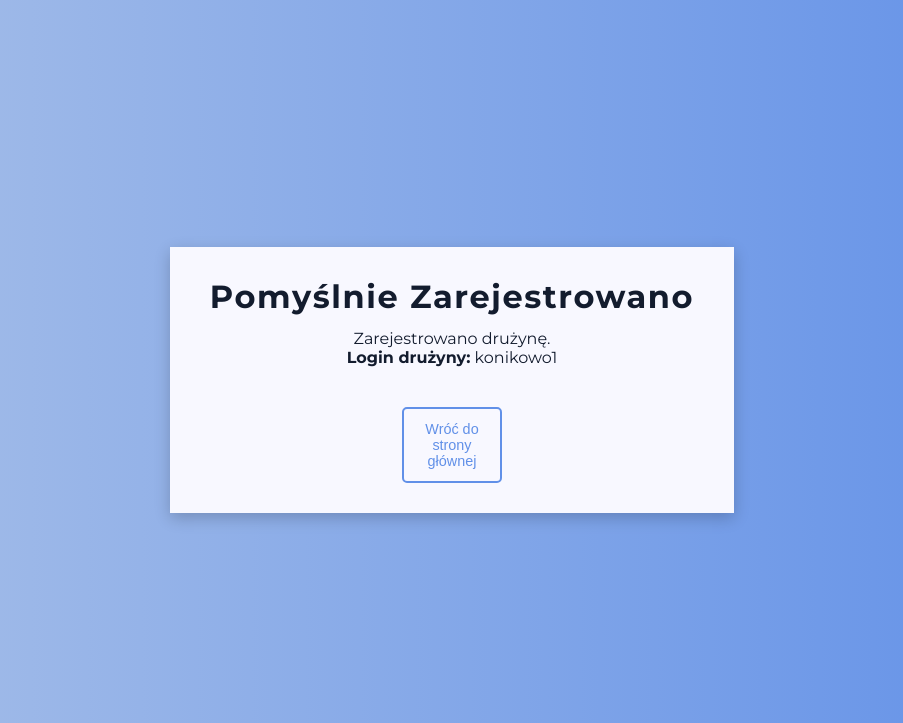
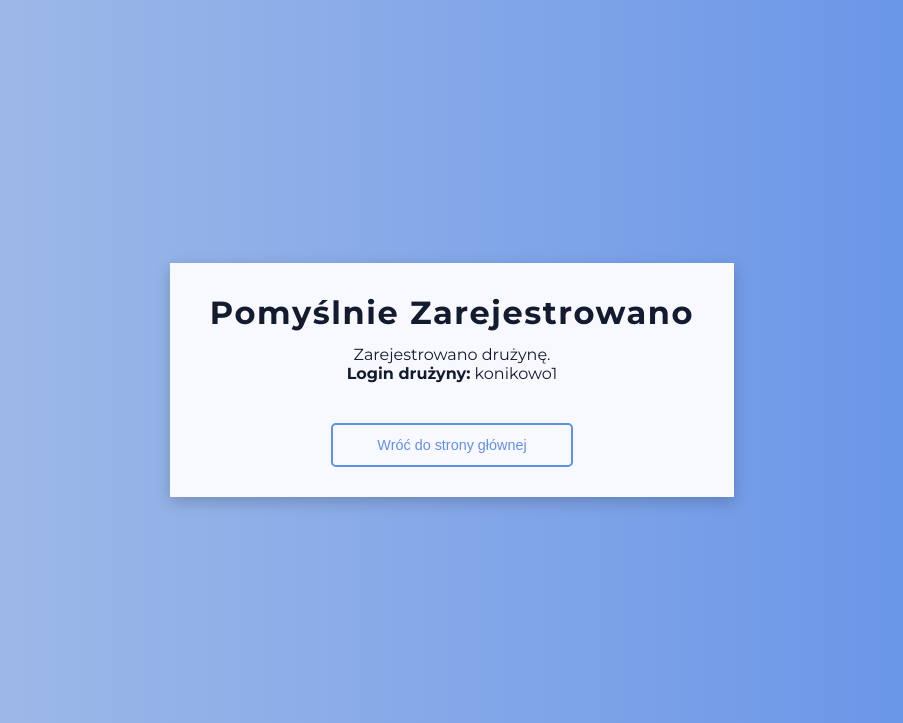
Before and after one commit to rajke24/coding_competition_app, a Django app: template users/templates/users/registration_success.html in a window 1280 px wide. Shown: the top 723 px of the page, without its empty margins (188-1091 px from the left). Run offline with Django 3.2, Linux system fonts and the light colour scheme; the template is opened without the code that fills it: values that come from a table or form of the project are taken from there, others are empty; data comes from the database, SQL or seed files in the repository.

Commit message:
Widen one button

```diff
--- a/users/templates/users/registration_success.html
+++ b/users/templates/users/registration_success.html
@@ -20,7 +20,7 @@
             <p>Zarejestrowano drużynę.</p>
             <strong>Login drużyny:</strong> {{ team.team_as_user.username }}
             <div style="margin-top: 40px">
-                <button class="btn accept-btn" onclick="location.href = '/'">Wróć do strony głównej</button>
+                <button style="width: 50%" class="btn accept-btn" onclick="location.href = '/'">Wróć do strony głównej</button>
             </div>
         </div>
     </div>
```
